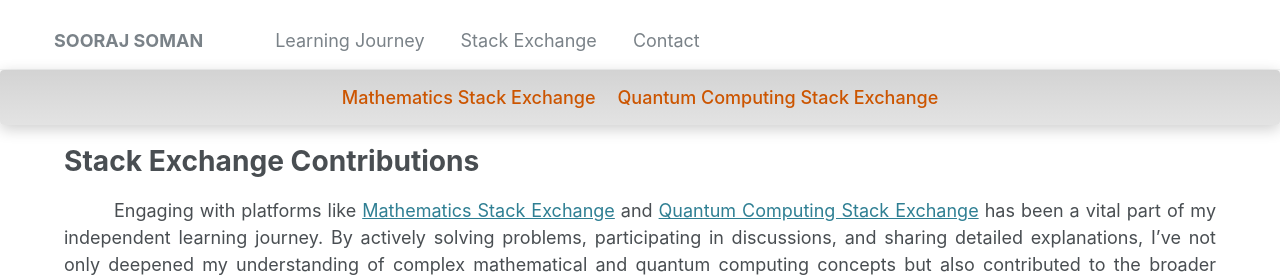
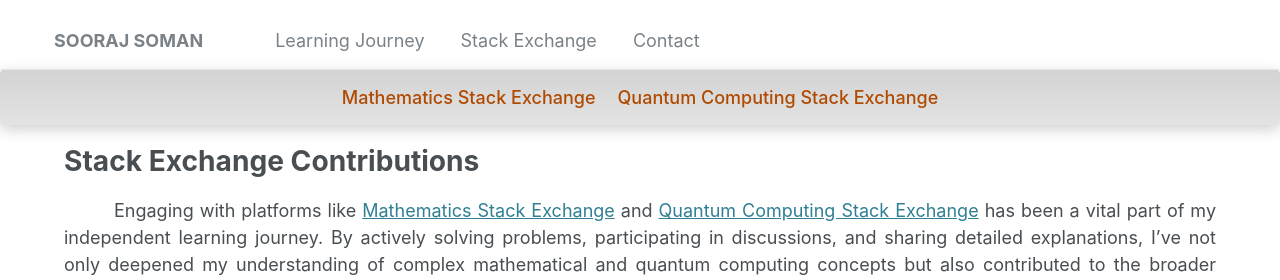
Before and after one commit to soorajss1729/soorajss1729.github.io, a Jekyll site: the page built from _stac/stac.md, in a window 1280 px wide. Shown: the top 280 px of the page. Built offline with Jekyll 4.4.1, drawn with Linux system fonts in a browser that asks for light colours.

Commit message:
Update main.scss

```diff
--- a/assets/css/main.scss
+++ b/assets/css/main.scss
@@ -99,7 +99,7 @@
 }
 
 .learning-topnav a {
-  color: #CC5500; /*#ffffff; */
+  color: #B04A00; /*#ffffff; */
   text-decoration: none;
   font-size: 1rem;
   padding: 6px 6px;
```
